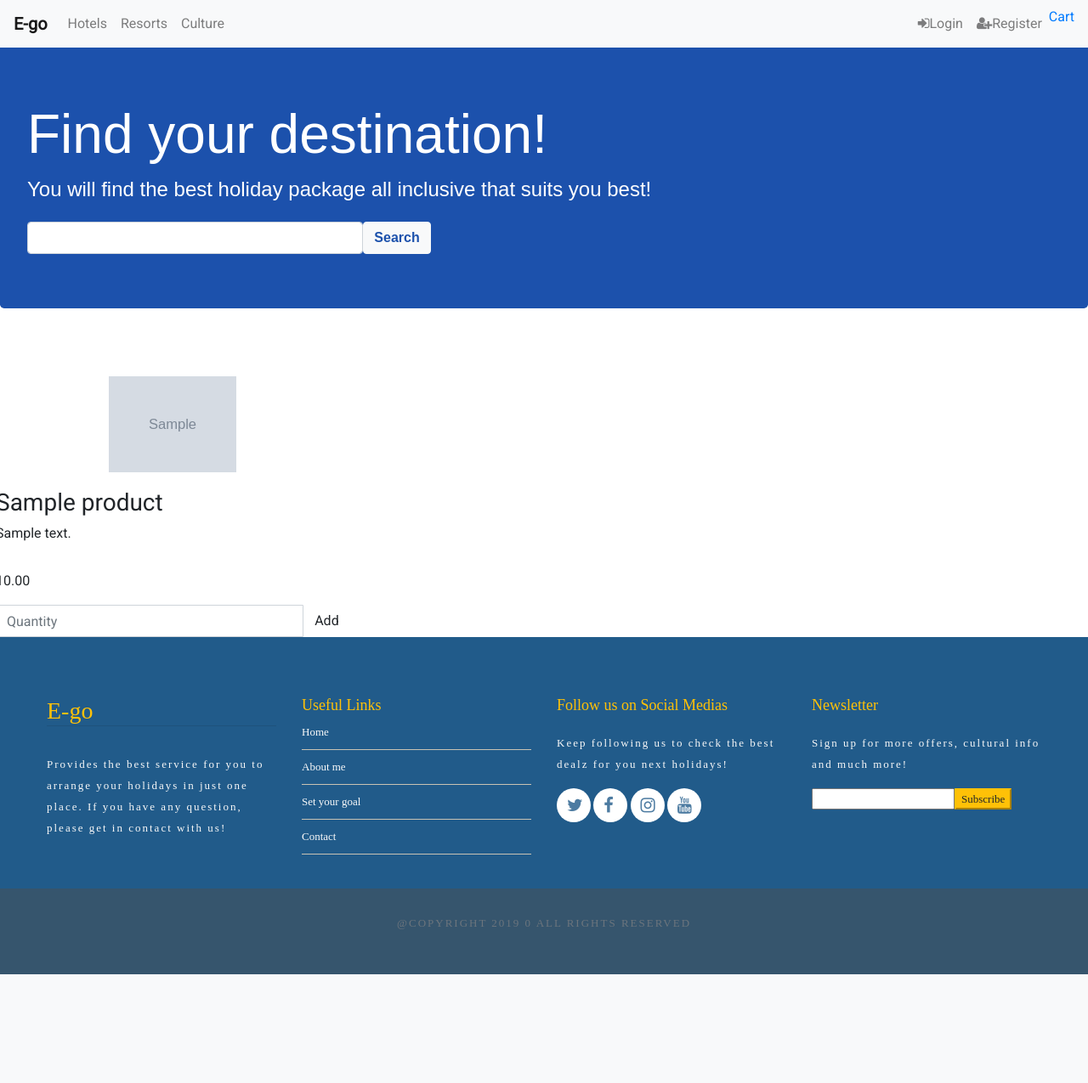
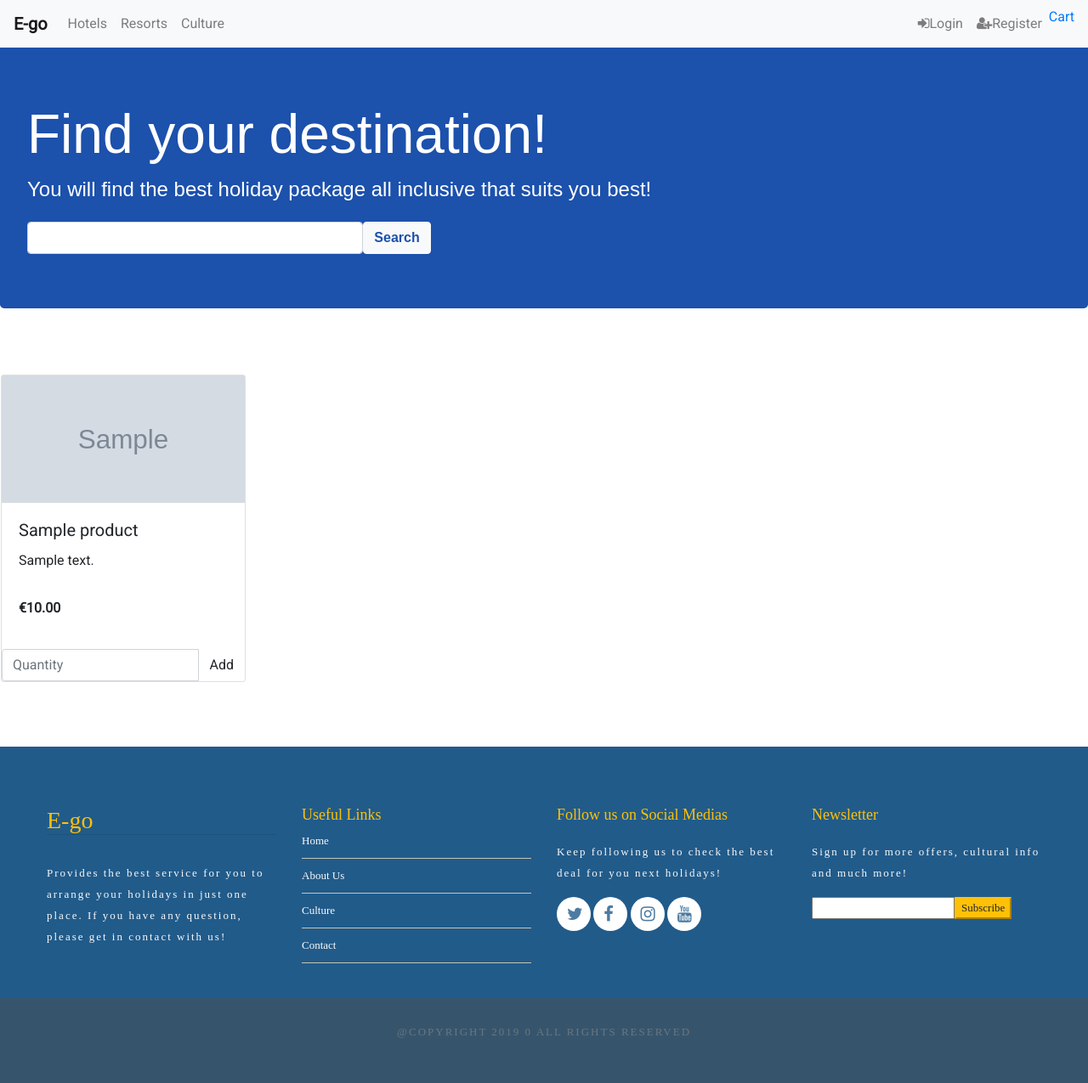
Before and after one commit to Pauloa90/e-commerce, a Django app: page / in a window 1280 px wide. Shown: the whole page at 85% size. Before the commit the page ends 1147 px from the top, so only its background shows below. Run offline with Django 3.2, Linux system fonts and the light colour scheme; tables that the repository leaves empty hold one stand-in row (values such as "Sample post"); grey boxes marked "Sample" are stand-in pictures; parts of the project's set-up code (start-up, migrations or seed data) failed here and were passed over; some libraries are stand-ins or nearby versions.

Commit message:
adding products to my eshop

```diff
--- a/ecommerce/settings.py
+++ b/ecommerce/settings.py
@@ -153,8 +153,8 @@ AWS_SECRET_ACCESS_KEY = os.environ.get("AWS_SECRET_ACCESS_KEY")
 
 AWS_S3_CUSTOM_DOMAIN = '%s.s3.amazonaws.com' % AWS_STORAGE_BUCKET_NAME
 
-#STATICFILES_LOCATION = 'static'
-#STATICFILES_STORAGE = 'custom_storages.StaticStorage'
+STATICFILES_LOCATION = 'static'
+STATICFILES_STORAGE = 'custom_storages.StaticStorage'
 
 STATIC_URL = '/static/'
 STATICFILES_DIRS = (
--- a/products/templates/products.html
+++ b/products/templates/products.html
@@ -4,14 +4,15 @@
 <div class="row row-flex">
 {% for product in products %}
 
-<div class="col-xs-10 col-xs-offset-1 col-sm-offset-0 col-sm-6 col-md-4 display panel panel-default" >
+<div class="row b-3 m-3" >
 
-    <div class="panel body">
-        <div class="product" style="background-image: url('{{ MEDIA_URL }}{{ product.image }}')"></div>
-
-        <h3>{{ product.name }}</h3>
-        <p class="product-description">{{ product.description }}</p>
-        <p>{{ product.price }}</p>
+    <div class="card" style="width: 18rem;">
+        <div class="image" style="background-image: url('{{ MEDIA_URL }}{{ product.image }}')"></div>
+        <div class="card-body">
+            <h5 class="card-title">{{ product.name }}</h3>
+            <p class="product-description">{{ product.description }}</p>
+            <p><strong>€{{ product.price }}</strong></p>
+        </div>
 
         <form method="post" action="{% url 'add_to_cart' product.id %}">
             {% csrf_token %}
@@ -24,6 +25,10 @@
         </form>
     </div>
 </div>
+
+
 {% endfor %}
 </div>
+
+
 {% endblock %}
--- a/static/css/styles.css
+++ b/static/css/styles.css
@@ -39,7 +39,9 @@ body{
 
 }
 
-
+.card{
+    margin-bottom: 60px;
+}
 
 .badge{
     padding-left: 9px;
--- a/templates/base.html
+++ b/templates/base.html
@@ -38,7 +38,7 @@
             <ul class="navbar-nav ml-auto ">
                     <li class="nav-item d-none d-lg-block"><a class="nav-link" href="{% url 'profile' %}"> Hotels</a>
                     </li>
-                    <li class="nav-item d-none d-lg-block"><a class="nav-link" href="{% url 'logout'  %}">Resorts</a>
+                    <li class="nav-item d-none d-lg-block"><a class="nav-link" href="{% url 'world'  %}">Resorts</a>
                     </li>
                      <li class="nav-item d-none d-lg-block"><a class="nav-link" href="{% url 'logout'  %}">Culture</a>
                     </li>
@@ -146,9 +146,9 @@
                             <ul>
                                 <li><a href="index.html">Home</a></li>
 
-                                <li><a href="#aboutme">About me</a></li>
+                                <li><a href="#aboutme">About Us</a></li>
 
-                                <li><a href="#goal">Set your goal</a></li>
+                                <li><a href="#goal">Culture</a></li>
 
                                 <li><a href="#contact">Contact</a></li>
 
@@ -156,7 +156,7 @@
                         </div>
                         <div class="col-md-3 col-sm-6 col-xs-12 footer-social">
                             <h2>Follow us on Social Medias</h2>
-                            <p>Keep following us to check the best dealz for you next holidays!</p>
+                            <p>Keep following us to check the best deal for you next holidays!</p>
                             <a href="https://twitter.com/?lang=en" target="_blank"><i class="fa fa-twitter"></i></a>
                             <a href="https://www.facebook.com/" target="_blank"><i class="fa fa-facebook"></i></a>
                             <a href="https://www.instagram.com/" target="_blank"><i class="fa fa-instagram"></i></a>
```
